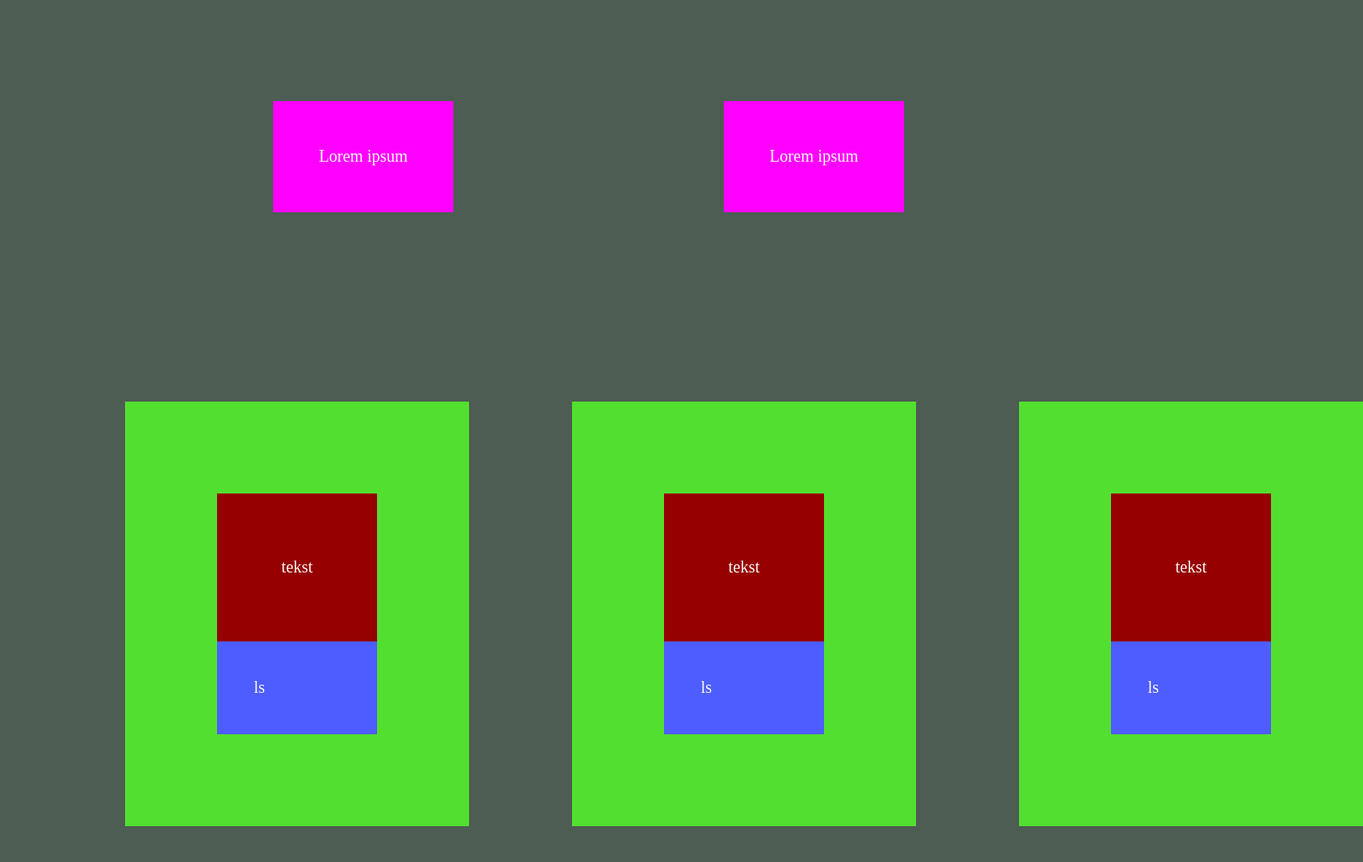
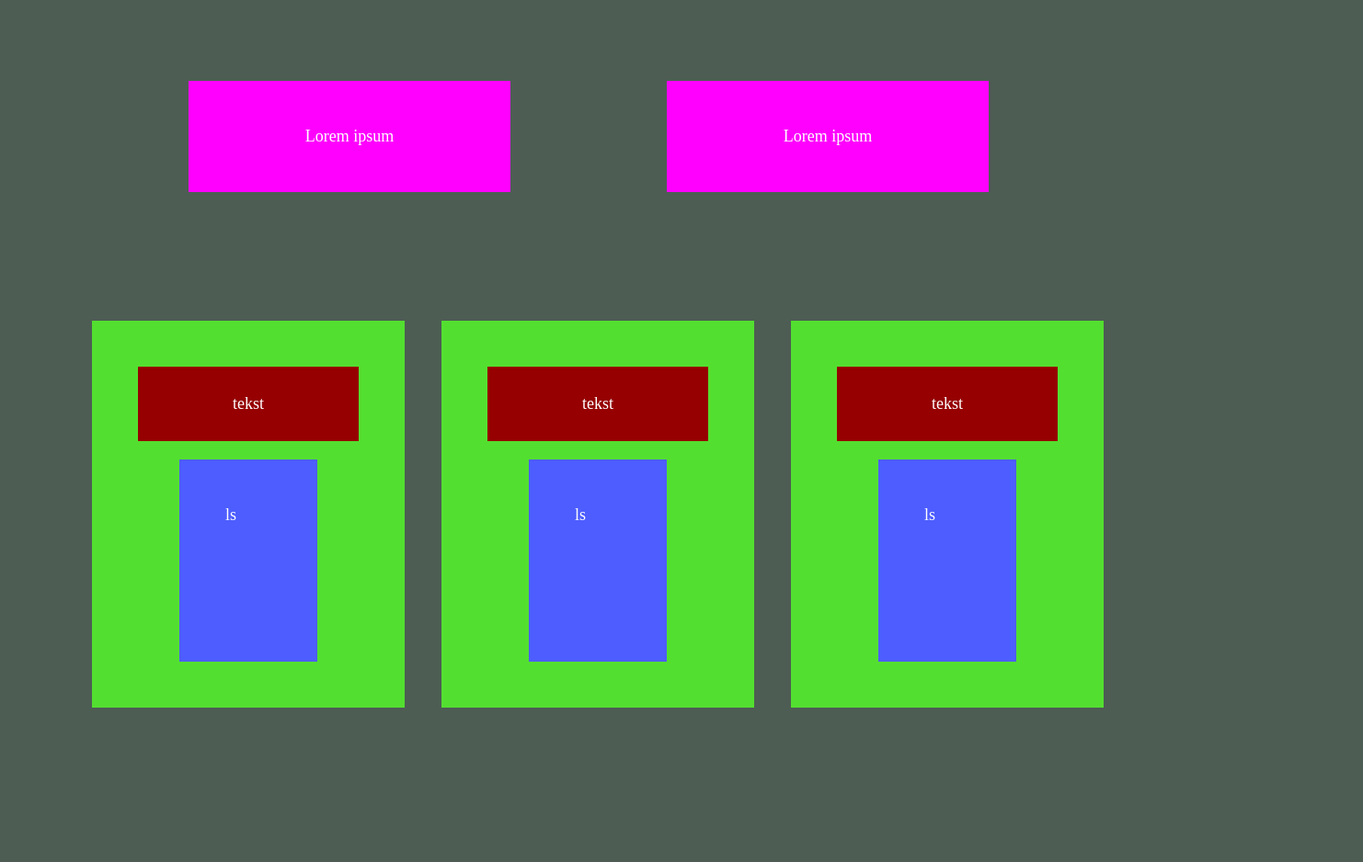
Before and after one commit to JanuszSpiczko/flexbox, a plain HTML site: page index.html in a window 1280 px wide. Shown: the whole page at 92% size, 1482 px wide, since content can reach past the window. After the commit the page ends 838 px from the top, so only its background shows below. Drawn offline with Linux system fonts and the light colour scheme.

Commit message:
drobne poprawki wizualne

```diff
--- a/style.css
+++ b/style.css
@@ -12,11 +12,12 @@ body {
 #topbar {
   display: flex;
   justify-content: space-around;
-  margin: 10px;
-  padding: 100px;
+  padding: 80px;
 }
 
 .rectangle {
+  text-align: center;
+  width: 250px;
   padding: 50px;
   background-color: #ff00ff;
 }
@@ -30,18 +31,23 @@ body {
 .tile1 {
   display: flex;
   flex-direction: column;
-  justify-content: center; /*tutaj zwrócić uwagę*/
-  padding: 100px;
-  margin: 5%;
+  align-items: center;
+  padding: 50px;
+  margin: 20px;
   background-color: #53df30;
 }
 
 .tile2 {
-  padding: 70px;
+  text-align: center;
+  width: 100px;
+  padding: 30px 70px;
+  margin-bottom: 20px;
   background-color: rgb(150, 0, 1);
 }
 
 .tile3 {
-  padding: 40px;
+  width: 50px;
+  height: 120px;
+  padding: 50px;
   background-color: #4d5dff;
 }
```
